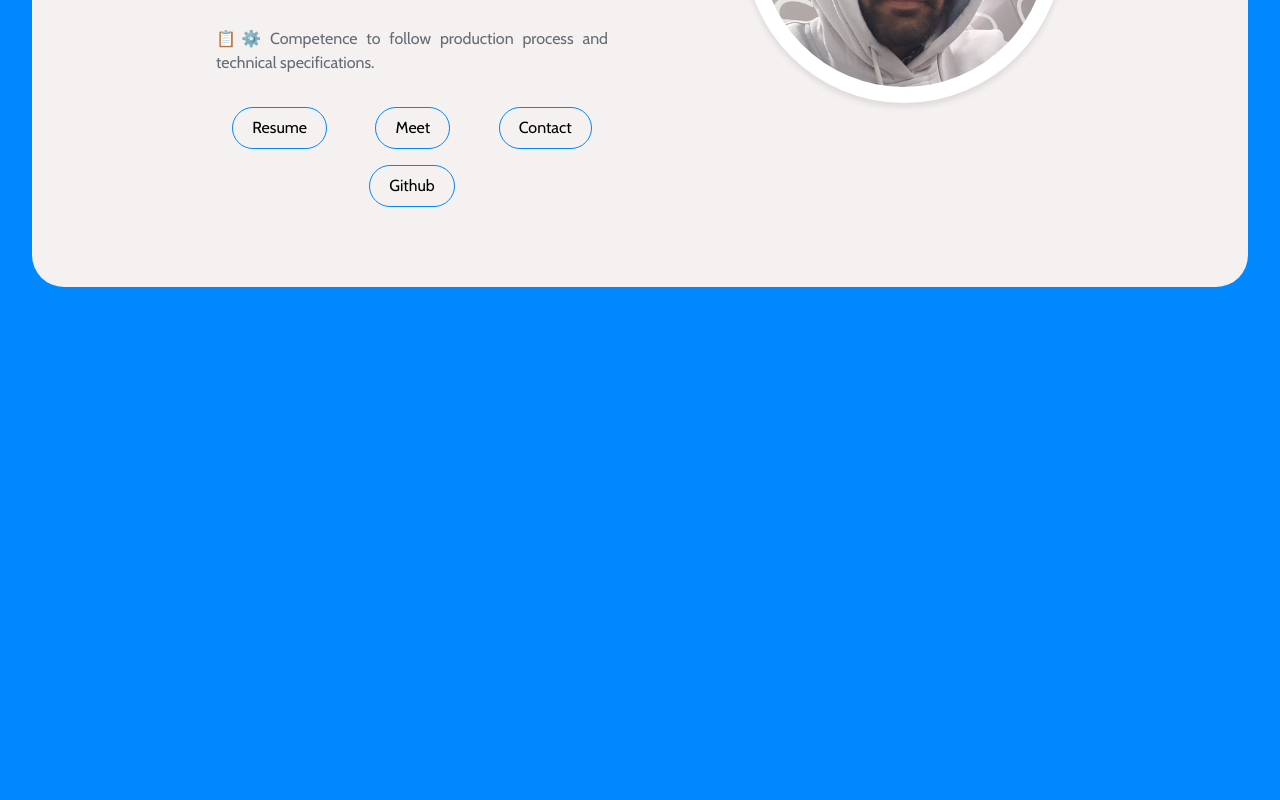
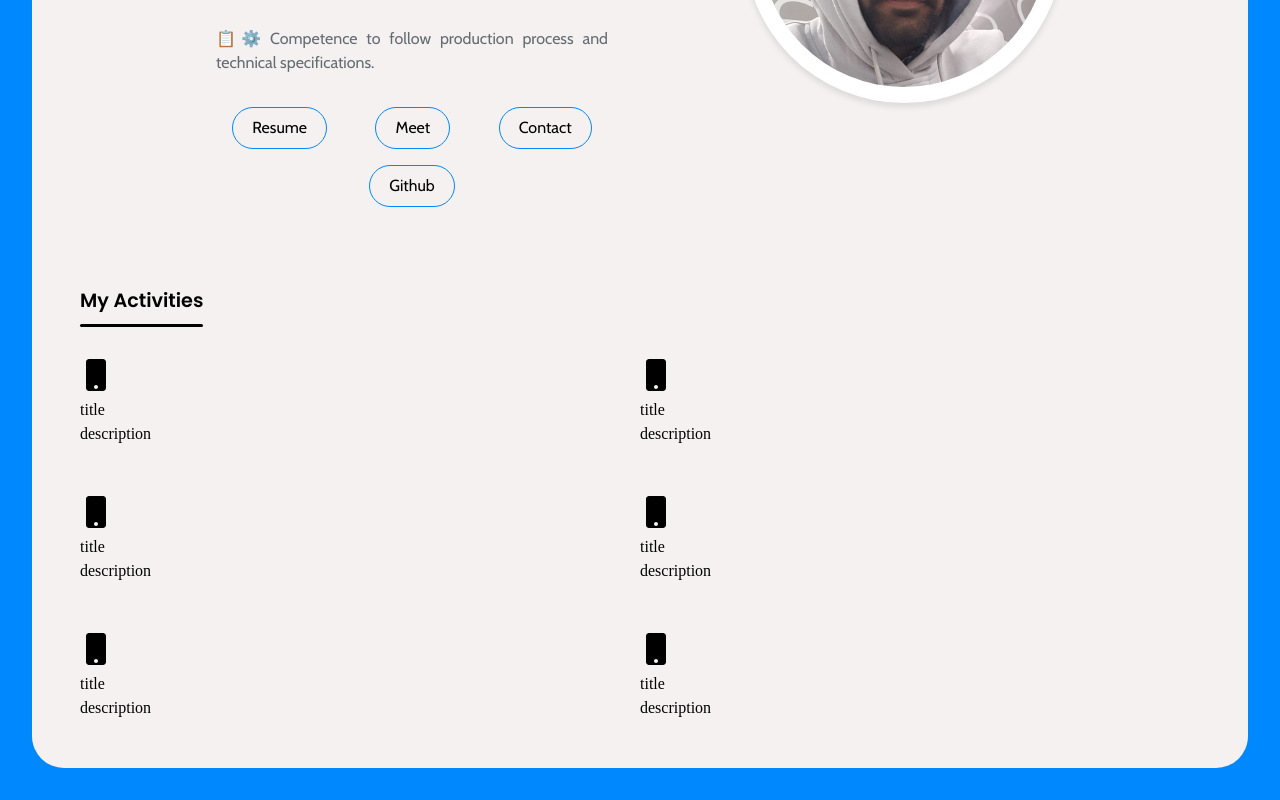
Before and after one commit to mayankkumawat/my-portfolio, a Next.js app: page / in a window 1280 px wide. Shown: the part 529-1329 px from the top of the page. Before the commit the page ends 864 px from the top, so only its background shows below. Built offline with nearby package versions, Linux system fonts and the light colour scheme.

Commit message:
feat - work informations added

```diff
--- a/src/app/page.tsx
+++ b/src/app/page.tsx
@@ -1,6 +1,7 @@
 import styles from './page.module.css';
 import Navbar from '../components/Navbar.jsx';
 import InfoSection from '../components/InfoSection.jsx';
+import OfferSection from '../components/OfferSection.jsx';
 
 export default function Home() {
   return (
@@ -8,6 +9,7 @@ export default function Home() {
       <div className="main-container">
         <Navbar />
         <InfoSection />
+        <OfferSection />
       </div>
     </main>
   );
--- /dev/null
+++ b/src/components/OfferSection.jsx
@@ -0,0 +1,75 @@
+import React from 'react';
+
+import '../styles/globals.css';
+import { FaMobile } from 'react-icons/fa';
+
+const WORK_INFO = [];
+
+const OfferSection = () => {
+  return (
+    <div className="offer-container">
+      <div className="title">
+        <p>My Activities</p>
+        <div className="under-line"></div>
+      </div>
+      <div className="work-container">
+        <div className="work-item">
+          <div>
+            <FaMobile size={'2rem'} />
+          </div>
+          <div className="work-info">
+            <p className="work-title">title</p>
+            <div className="work-description">description</div>
+          </div>
+        </div>
+        <div className="work-item">
+          <div>
+            <FaMobile size={'2rem'} />
+          </div>
+          <div className="work-info">
+            <p className="work-title">title</p>
+            <div className="work-description">description</div>
+          </div>
+        </div>
+        <div className="work-item">
+          <div>
+            <FaMobile size={'2rem'} />
+          </div>
+          <div className="work-info">
+            <p className="work-title">title</p>
+            <div className="work-description">description</div>
+          </div>
+        </div>
+        <div className="work-item">
+          <div>
+            <FaMobile size={'2rem'} />
+          </div>
+          <div className="work-info">
+            <p className="work-title">title</p>
+            <div className="work-description">description</div>
+          </div>
+        </div>
+        <div className="work-item">
+          <div>
+            <FaMobile size={'2rem'} />
+          </div>
+          <div className="work-info">
+            <p className="work-title">title</p>
+            <div className="work-description">description</div>
+          </div>
+        </div>
+        <div className="work-item">
+          <div>
+            <FaMobile size={'2rem'} />
+          </div>
+          <div className="work-info">
+            <p className="work-title">title</p>
+            <div className="work-description">description</div>
+          </div>
+        </div>
+      </div>
+    </div>
+  );
+};
+
+export default OfferSection;
--- a/src/styles/globals.css
+++ b/src/styles/globals.css
@@ -175,6 +175,33 @@ li {
   transition: color 0.3s ease;
 }
 
+/* offer section styles */
+.offer-container {
+  margin-top: 5rem;
+}
+
+.title {
+  color: #000;
+  font-weight: 600;
+  font-size: 1.2rem;
+  font-family: var(--font-poppins);
+}
+
+.under-line {
+  width: 11%;
+  height: 0.2rem;
+  margin-top: 0.5rem;
+  border-radius: 10px;
+  background-color: #000;
+}
+
+.work-container {
+  display: grid;
+  row-gap: 50px;
+  margin-top: 2rem;
+  grid-template-columns: auto auto;
+}
+
 /* Media Queries */
 
 /* media queries tablet */
```
Also changed, not shown: public/App.tsx (added).
